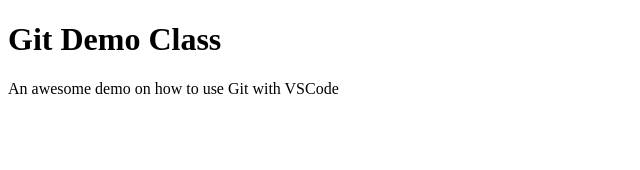
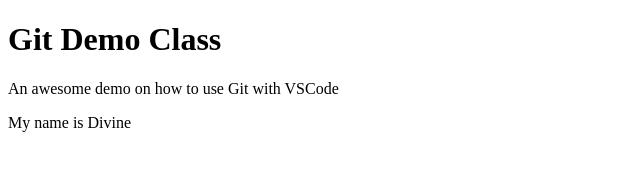
Before and after one commit to dpkreativ/git-demo, a plain HTML site: page index.html in a window 1280 px wide. Shown: the whole page, without its empty margins (0-640 px from the left). Drawn offline with Linux system fonts and the light colour scheme.

Commit message:
added my name in a paragraph

```diff
--- a/index.html
+++ b/index.html
@@ -8,5 +8,6 @@
   <body>
     <h1>Git Demo Class</h1>
     <p>An awesome demo on how to use Git with VSCode</p>
+    <p>My name is Divine</p>
   </body>
 </html>
```
